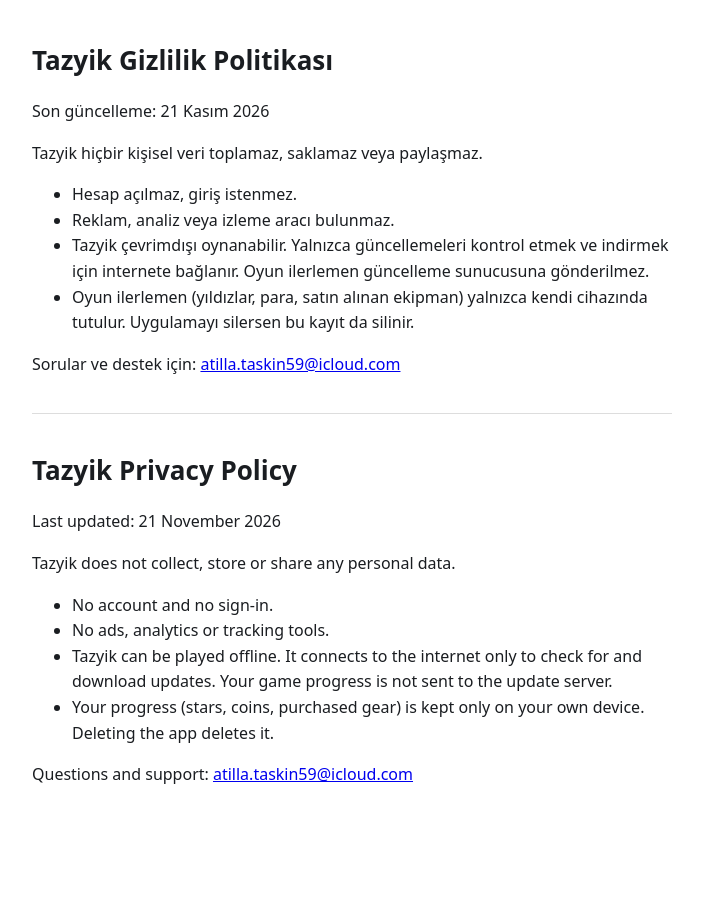
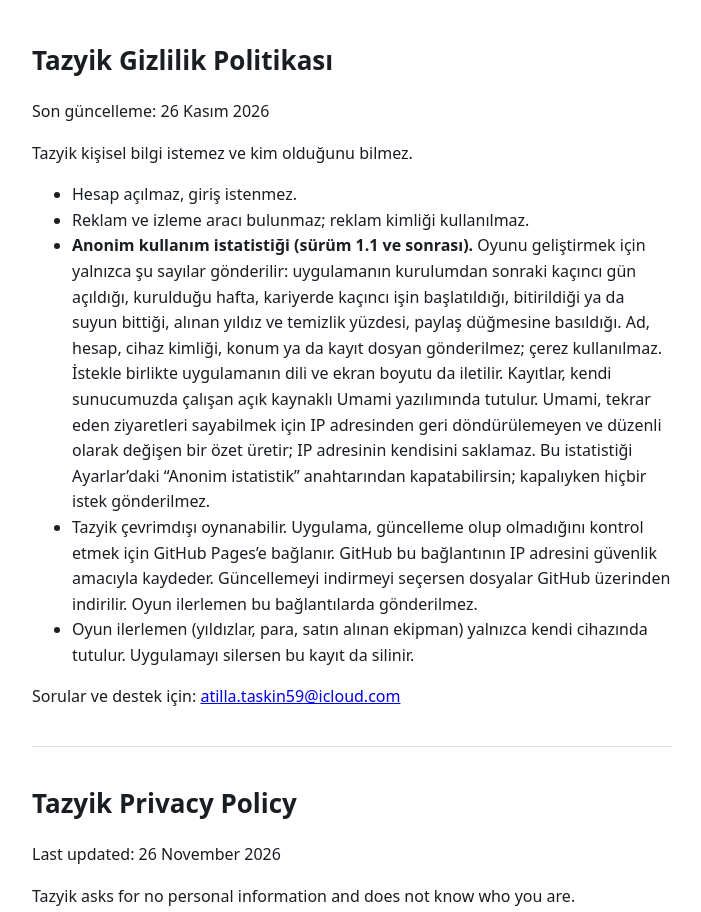
Before and after one commit to fourlar/tazyik, a plain HTML site: page gizlilik.html in a window 1280 px wide. Shown: the top 912 px of the page, without its empty margins (288-989 px from the left). Before the commit the page ends 828 px from the top, so only its background shows below. Drawn offline with Linux system fonts and the light colour scheme.

Commit message:
Gizlilik metni: sürüm 1.1 anonim kullanım istatistiği

```diff
--- a/gizlilik.html
+++ b/gizlilik.html
@@ -4,24 +4,26 @@
 <style>body{font:16px/1.6 system-ui,sans-serif;max-width:640px;margin:40px auto;padding:0 16px;color:#1a1d21}h1{font-size:26px}h2{font-size:20px;margin-top:40px}hr{border:0;border-top:1px solid #ddd;margin:36px 0}</style></head>
 <body>
 <h1>Tazyik Gizlilik Politikası</h1>
-<p>Son güncelleme: 21 Kasım 2026</p>
-<p>Tazyik hiçbir kişisel veri toplamaz, saklamaz veya paylaşmaz.</p>
+<p>Son güncelleme: 26 Kasım 2026</p>
+<p>Tazyik kişisel bilgi istemez ve kim olduğunu bilmez.</p>
 <ul>
 <li>Hesap açılmaz, giriş istenmez.</li>
-<li>Reklam, analiz veya izleme aracı bulunmaz.</li>
-<li>Tazyik çevrimdışı oynanabilir. Yalnızca güncellemeleri kontrol etmek ve indirmek için internete bağlanır. Oyun ilerlemen güncelleme sunucusuna gönderilmez.</li>
+<li>Reklam ve izleme aracı bulunmaz; reklam kimliği kullanılmaz.</li>
+<li><strong>Anonim kullanım istatistiği (sürüm 1.1 ve sonrası).</strong> Oyunu geliştirmek için yalnızca şu sayılar gönderilir: uygulamanın kurulumdan sonraki kaçıncı gün açıldığı, kurulduğu hafta, kariyerde kaçıncı işin başlatıldığı, bitirildiği ya da suyun bittiği, alınan yıldız ve temizlik yüzdesi, paylaş düğmesine basıldığı. Ad, hesap, cihaz kimliği, konum ya da kayıt dosyan gönderilmez; çerez kullanılmaz. İstekle birlikte uygulamanın dili ve ekran boyutu da iletilir. Kayıtlar, kendi sunucumuzda çalışan açık kaynaklı Umami yazılımında tutulur. Umami, tekrar eden ziyaretleri sayabilmek için IP adresinden geri döndürülemeyen ve düzenli olarak değişen bir özet üretir; IP adresinin kendisini saklamaz. Bu istatistiği Ayarlar’daki “Anonim istatistik” anahtarından kapatabilirsin; kapalıyken hiçbir istek gönderilmez.</li>
+<li>Tazyik çevrimdışı oynanabilir. Uygulama, güncelleme olup olmadığını kontrol etmek için GitHub Pages’e bağlanır. GitHub bu bağlantının IP adresini güvenlik amacıyla kaydeder. Güncellemeyi indirmeyi seçersen dosyalar GitHub üzerinden indirilir. Oyun ilerlemen bu bağlantılarda gönderilmez.</li>
 <li>Oyun ilerlemen (yıldızlar, para, satın alınan ekipman) yalnızca kendi cihazında tutulur. Uygulamayı silersen bu kayıt da silinir.</li>
 </ul>
 <p>Sorular ve destek için: <a href="mailto:atilla.taskin59@icloud.com">atilla.taskin59@icloud.com</a></p>
 <hr>
 <h1 lang="en">Tazyik Privacy Policy</h1>
 <div lang="en">
-<p>Last updated: 21 November 2026</p>
-<p>Tazyik does not collect, store or share any personal data.</p>
+<p>Last updated: 26 November 2026</p>
+<p>Tazyik asks for no personal information and does not know who you are.</p>
 <ul>
 <li>No account and no sign-in.</li>
-<li>No ads, analytics or tracking tools.</li>
-<li>Tazyik can be played offline. It connects to the internet only to check for and download updates. Your game progress is not sent to the update server.</li>
+<li>No ads and no tracking tools; no advertising identifier is used.</li>
+<li><strong>Anonymous usage statistics (version 1.1 and later).</strong> To improve the game, only these numbers are sent: how many days after installation the app was opened, the week it was installed, which career job was started, finished or ran out of water, the stars and cleaning percentage earned, and that the share button was pressed. No name, account, device identifier, location or save file is sent; no cookies are used. The app language and screen size are sent with the request. Records are kept in the open-source Umami software running on our own server. To count repeat visits, Umami derives a hash from the IP address that cannot be reversed and changes regularly; it does not store the IP address itself. You can turn this off with the “Anonymous stats” switch in Settings; while it is off, no request is sent.</li>
+<li>Tazyik can be played offline. The app connects to GitHub Pages to check whether an update is available. GitHub logs the IP address of that connection for security purposes. If you choose to download an update, the package is downloaded from GitHub. Your game progress is not sent over these connections.</li>
 <li>Your progress (stars, coins, purchased gear) is kept only on your own device. Deleting the app deletes it.</li>
 </ul>
 <p>Questions and support: <a href="mailto:atilla.taskin59@icloud.com">atilla.taskin59@icloud.com</a></p>
```
